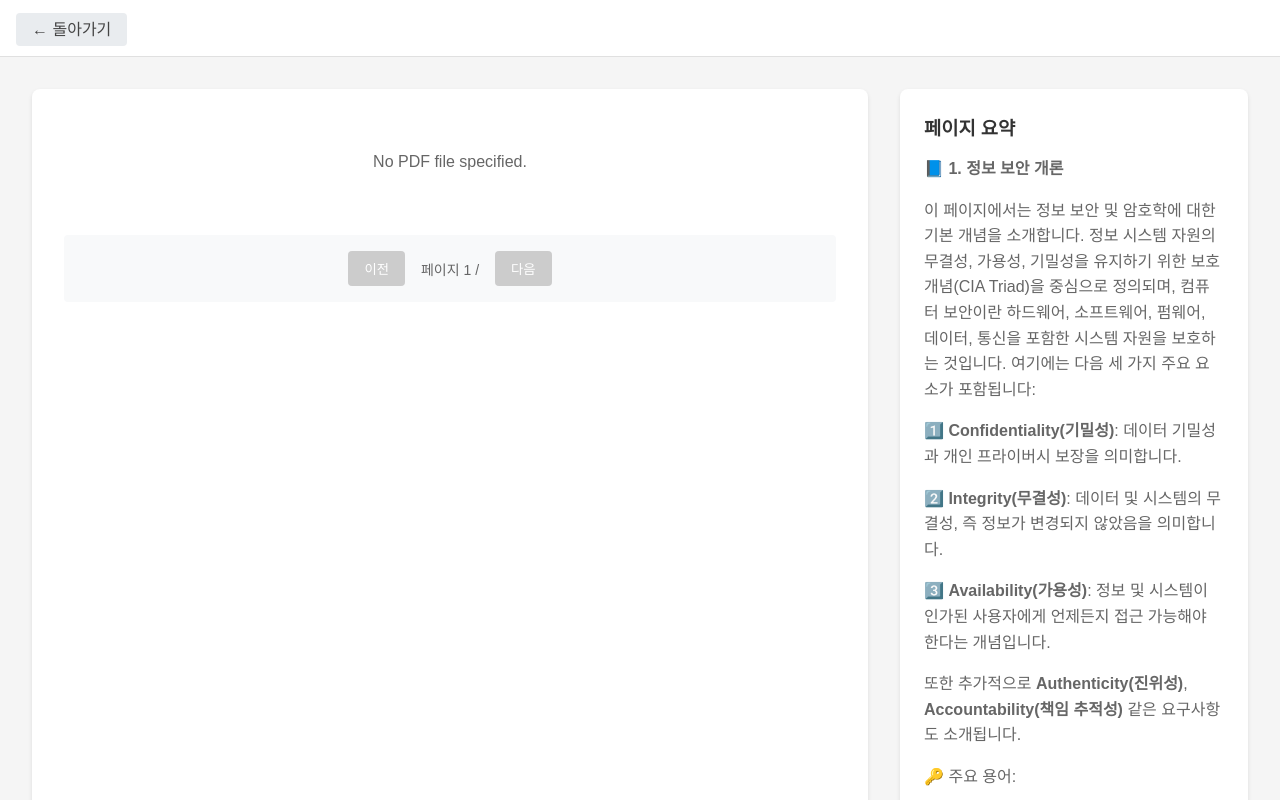
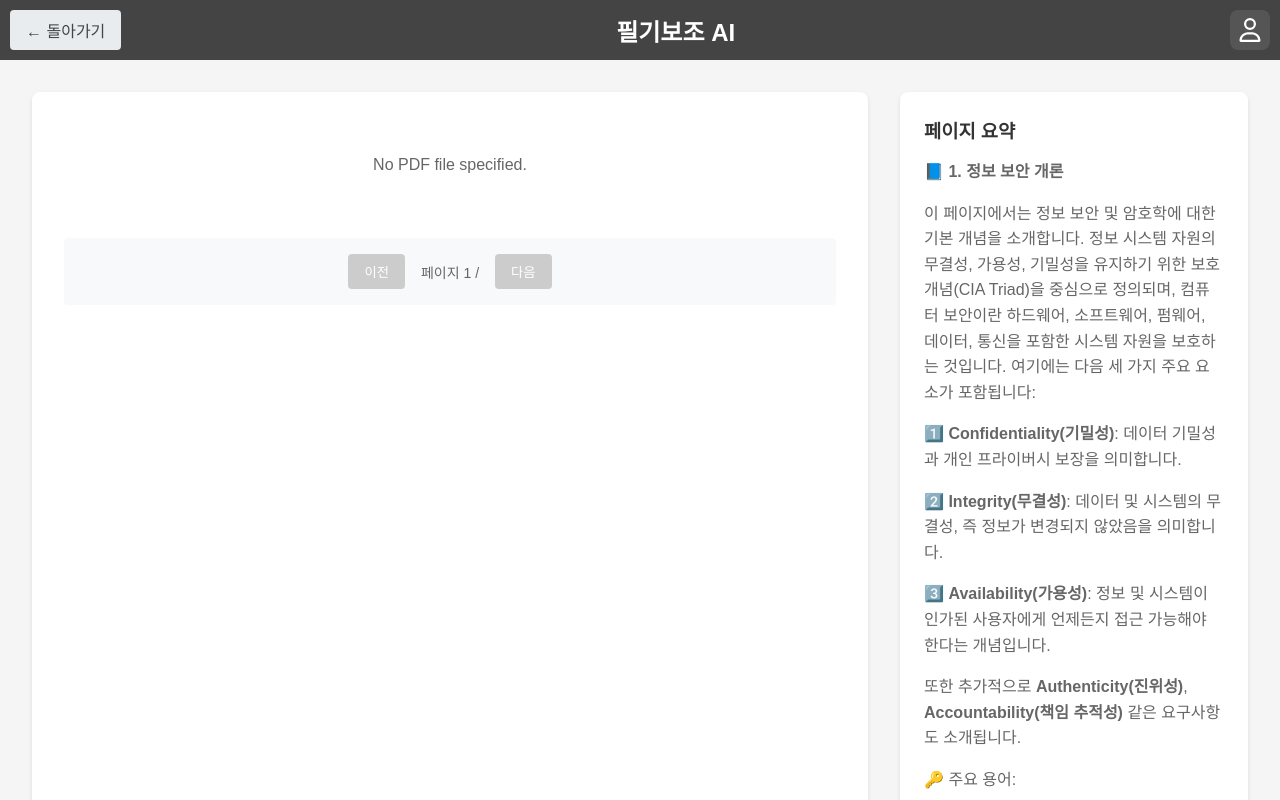
Before and after one commit to 2025capstoneDesign/capstone-FE, a React (Create React App) app: page / in a window 1280 px wide. Both pictures are taken after a click on the button "변환". Shown: the top 800 px of the page. Built offline with nearby package versions, Linux system fonts and the light colour scheme.

Commit message:
[feat] Extract header component and add it to TestScreen

```diff
--- /dev/null
+++ b/src/components/common/Header/Header.css
@@ -0,0 +1,32 @@
+.topbar {
+  background-color: #444;
+  color: white;
+  display: flex;
+  align-items: center;
+  padding: 10px;
+}
+
+.left-section {
+  display: flex;
+  align-items: center;
+  gap: 10px;
+}
+
+.right-section {
+  display: flex;
+  align-items: center;
+}
+
+.back-button {
+  color: white;
+  text-decoration: none;
+  font-size: 16px;
+  display: flex;
+  align-items: center;
+}
+
+.back-button:hover {
+  color: #ddd;
+}
+
+/* ... 기존 CSS 스타일 유지 ... */
--- /dev/null
+++ b/src/components/common/Header/Header.jsx
@@ -0,0 +1,47 @@
+import { Link } from "react-router-dom";
+import "./Header.css";
+
+const Header = ({
+  title,
+  onMenuClick,
+  showBackButton = false,
+  showMenuButton = true,
+  rightContent,
+}) => {
+  return (
+    <div className="topbar">
+      <div className="left-section">
+        {showBackButton && (
+          <Link to="/" className="back-button">
+            ← 돌아가기
+          </Link>
+        )}
+        {showMenuButton && (
+          <button className="menu-btn" onClick={onMenuClick}>
+            &#9776;
+          </button>
+        )}
+      </div>
+
+      <div className="title">{title}</div>
+      <div className="right-section">{rightContent}</div>
+    </div>
+  );
+};
+
+export const AccountButton = () => (
+  <Link to="/login">
+    <button className="account-btn">
+      <svg
+        className="icon"
+        xmlns="http://www.w3.org/2000/svg"
+        viewBox="0 0 448 512"
+        fill="white"
+      >
+        <path d="M304 128a80 80 0 1 0 -160 0 80 80 0 1 0 160 0zM96 128a128 128 0 1 1 256 0A128 128 0 1 1 96 128zM49.3 464l349.5 0c-8.9-63.3-63.3-112-129-112h-91.4c-65.7 0-120.1 48.7-129 112zM0 482.3C0 383.8 79.8 304 178.3 304h91.4C368.2 304 448 383.8 448 482.3c0 16.4-13.3 29.7-29.7 29.7H29.7C13.3 512 0 498.7 0 482.3z" />
+      </svg>
+    </button>
+  </Link>
+);
+
+export default Header;
--- a/src/pages/MainPage.js
+++ b/src/pages/MainPage.js
@@ -1,7 +1,7 @@
 import { useState } from "react";
 import { useNavigate } from "react-router-dom";
 import "../styles/MainPage.css"; // CSS 파일
-import { Link } from "react-router-dom";
+import Header, { AccountButton } from "../components/common/Header/Header";
 
 import { pdfjs } from "react-pdf";
 
@@ -30,33 +30,11 @@ export default function MainPage() {
 
   return (
     <div className="container">
-      {/* 상단바 */}
-      <div className="topbar">
-        <button
-          className="menu-btn"
-          onClick={() => setIsSidebarOpen(!isSidebarOpen)}
-        >
-          &#9776;
-        </button>
-        <div className="title">필기보조 AI</div>
-        <Link to={`/login`}>
-          <button className="account-btn">
-            <svg
-              className="icon"
-              xmlns="http://www.w3.org/2000/svg"
-              viewBox="0 0 448 512"
-              fill="white"
-            >
-              <path
-                d="M304 128a80 80 0 1 0 -160 0 80 80 0 1 0 160 0zM96 128a128 128 0 1 1 256 0A128 128 0 1 1 96
-              128zM49.3 464l349.5 0c-8.9-63.3-63.3-112-129-112h-91.4c-65.7 0-120.1 48.7-129 112zM0 482.3C0 383.8
-              79.8 304 178.3 304h91.4C368.2 304 448 383.8 448 482.3c0 16.4-13.3 29.7-29.7 29.7H29.7C13.3 512
-              0 498.7 0 482.3z"
-              />
-            </svg>
-          </button>
-        </Link>
-      </div>
+      <Header
+        title="필기보조 AI"
+        onMenuClick={() => setIsSidebarOpen(!isSidebarOpen)}
+        rightContent={<AccountButton />}
+      />
 
       {/* 사이드바 */}
       <div className={`sidebar ${isSidebarOpen ? "open" : ""}`}>
--- a/src/pages/TestPage.js
+++ b/src/pages/TestPage.js
@@ -1,9 +1,10 @@
-import { Link, useLocation } from "react-router-dom";
+import { useLocation } from "react-router-dom";
 import { useState } from "react";
 import { Document, Page } from "react-pdf";
 import { summaryData } from "../data/summaryData";
 import "../styles/TestScreen.css";
 import ReactMarkdown from "react-markdown";
+import Header, { AccountButton } from "../components/common/Header/Header";
 
 export default function TestPage() {
   const location = useLocation();
@@ -32,11 +33,12 @@ export default function TestPage() {
 
   return (
     <div className="container">
-      <div className="header">
-        <Link to="/" className="back-button">
-          ← 돌아가기
-        </Link>
-      </div>
+      <Header
+        title="필기보조 AI"
+        showBackButton={true}
+        showMenuButton={false}
+        rightContent={<AccountButton />}
+      />
 
       <div className="pdf-container">
         <div className="pdf-viewer">
```
Also changed, not shown: 1 other file (tests, documents, lock files or other folders).
